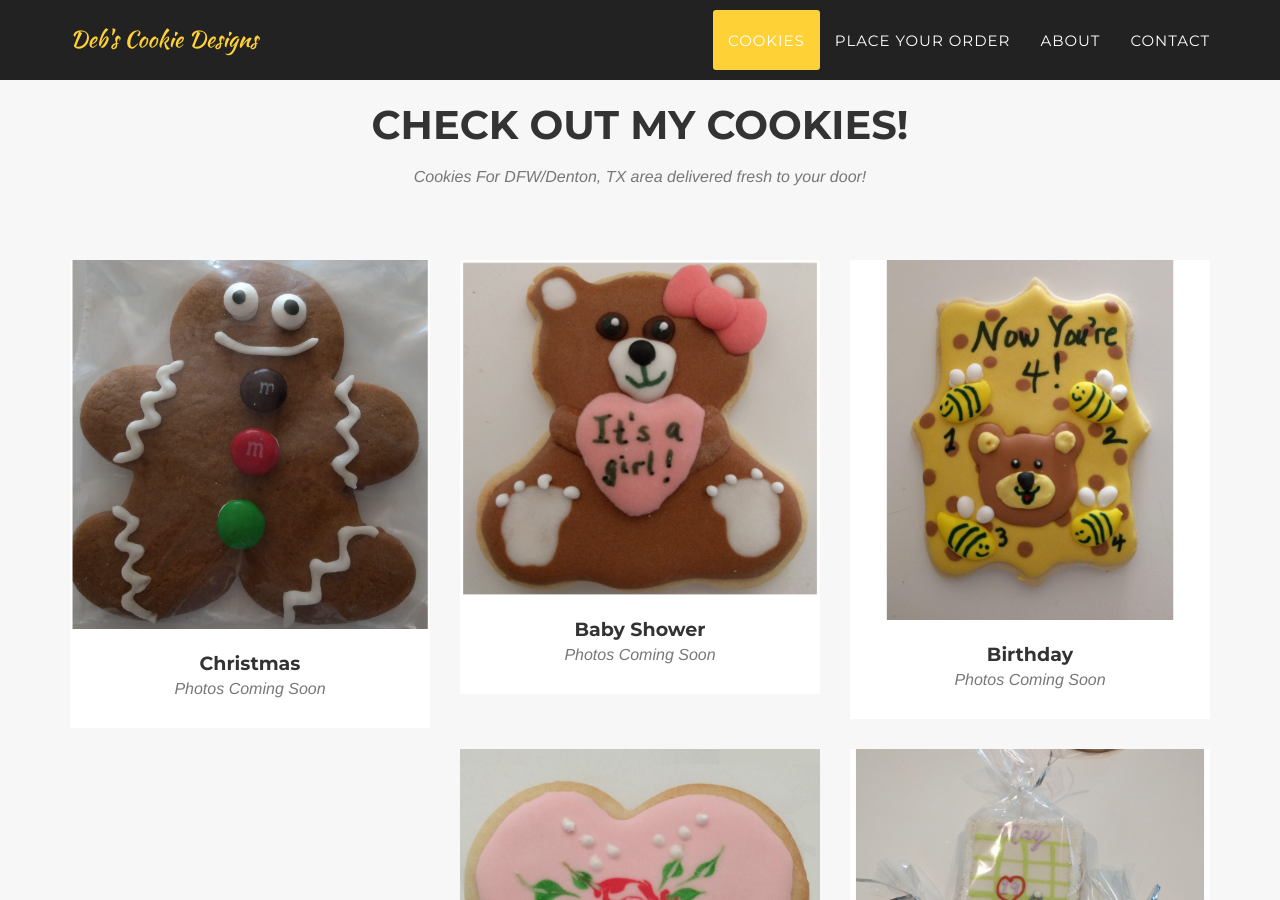
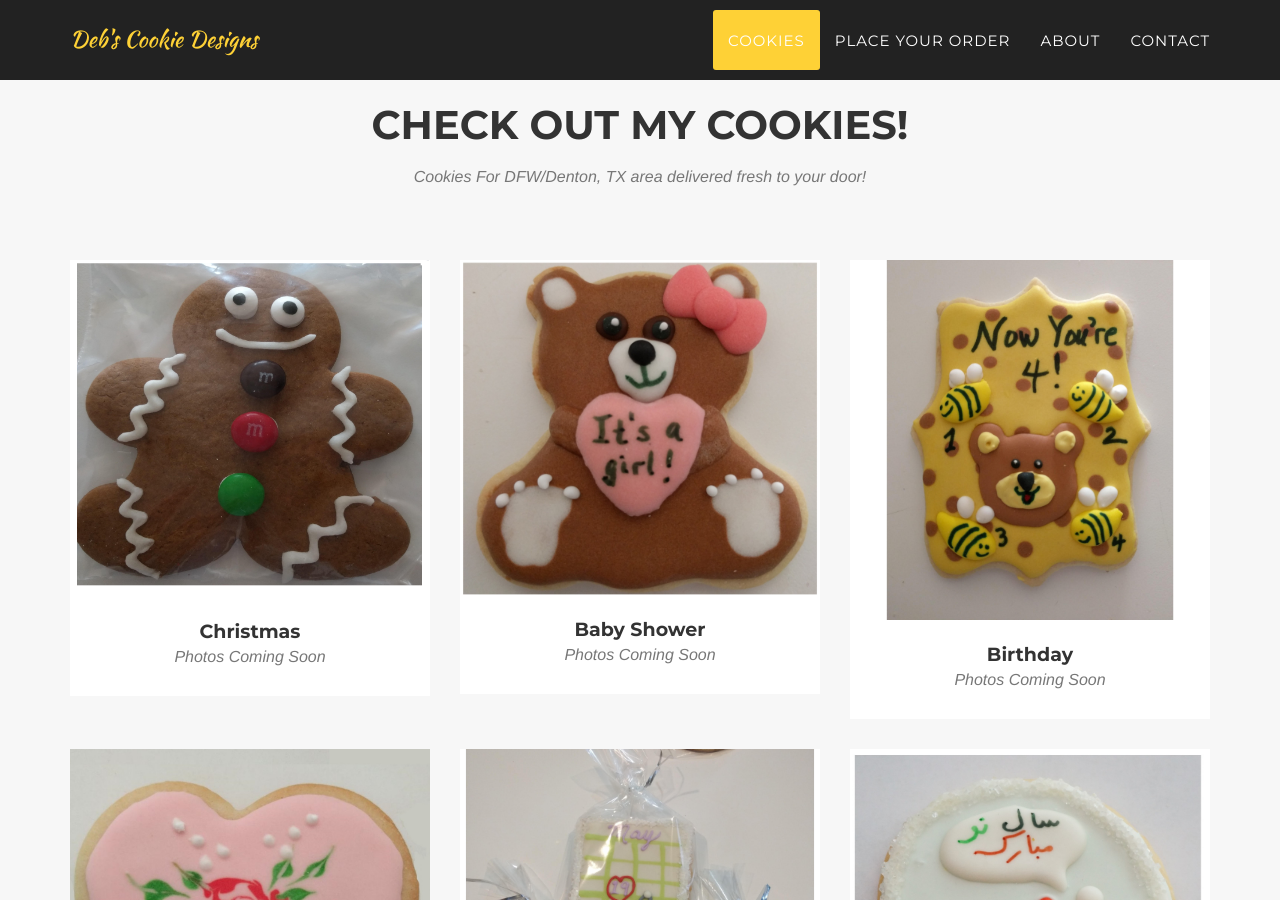
Before and after one commit to DEB72/Cookie, a Jekyll site: the page built from index.html, in a window 1280 px wide and 900 px high, scrolled down 805 px. Built offline with Jekyll 4.4.1, drawn with Linux system fonts in a browser that asks for light colours; some web fonts are replaced.

Commit message:
Update 2018-03-22-project-7.markdown

```diff
--- a/_posts/2018-03-22-project-7.markdown
+++ b/_posts/2018-03-22-project-7.markdown
@@ -5,7 +5,7 @@ layout: default
 modal-id: 7
 date: 2018-03-23
 img: Photos Coming Soon.png
-thumbnail: XmasThumbnailSquare.jpeg
+thumbnail: GingerbreadManSquare.jpg
 alt: image-alt
 project-date:
 client:
```
